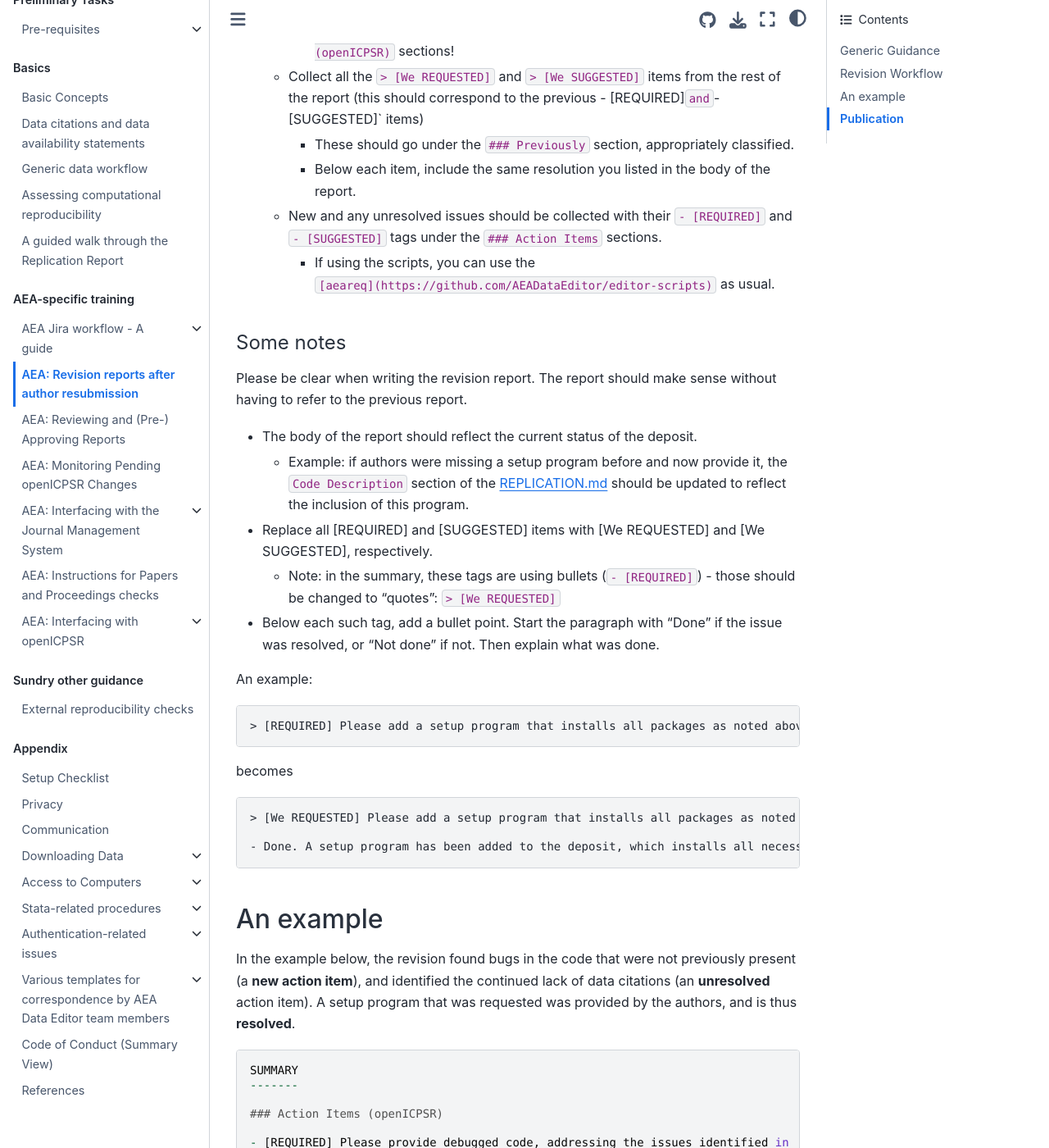
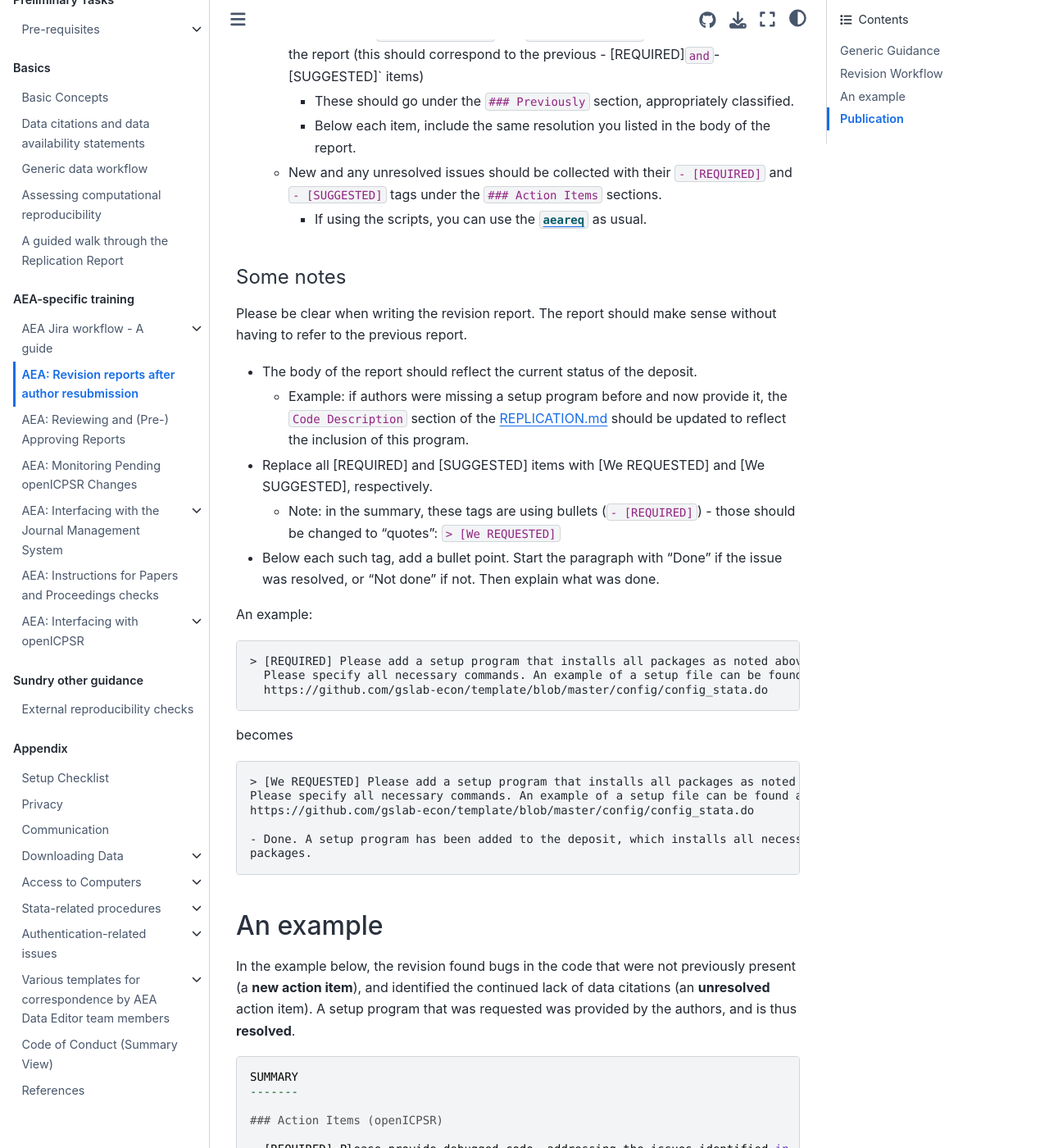
Before and after one commit to labordynamicsinstitute/ldilab-manual, a Jupyter Book: the page built from 12-jira-revision-guidance.md, in a window 1280 px wide and 1400 px high, scrolled down 7792 px. Shown: the whole window at 82% size. Built offline with Jupyter Book 1.0.4 settings and Sphinx 7.4.7 and the Sphinx Book theme 1.1.4, drawn with Linux system fonts in a browser that asks for light colours; some of the changed lines change nothing that is shown; some of the changed text lies outside the part shown.

Commit message:
Minor formatting

```diff
--- a/12-jira-revision-guidance.md
+++ b/12-jira-revision-guidance.md
@@ -206,7 +206,7 @@
 
 - [ ] Ensure all `[REQUIRED]` and `[SUGGESTED]` items from the original report have been changed to `[We REQUESTED]` and `[We SUGGESTED]` in the body of the report.
     - The resolution (or lack thereof) should be included as a bullet point directly below the request.
-    - If using the scripts, you can use the `[aearevision](https://github.com/AEADataEditor/editor-scripts)` to change all the tags
+    - If using the scripts, you can use the [`aearevision`](https://github.com/AEADataEditor/editor-scripts) to change all the tags
     - If the resolution is incomplete (`Not done`  or `Partially done`), then repeat the usual `> [REQUIRED]` tag, as this will become an action item.
 
 - [ ] Ensure any new issues found are tagged with the appropriate `> [REQUIRED]` and `> [SUGGESTED]` tags.
@@ -231,7 +231,7 @@
       - These should go under the `### Previously` section, appropriately classified.
       - Below each item, include the same resolution you listed in the body of the report.
     - New and any unresolved issues should be collected with their `- [REQUIRED]` and `- [SUGGESTED]` tags under the `### Action Items` sections.
-      - If using the scripts, you can use the `[aeareq](https://github.com/AEADataEditor/editor-scripts)` as usual.
+      - If using the scripts, you can use the [`aeareq`](https://github.com/AEADataEditor/editor-scripts) as usual.
 
 
 #### Some notes
@@ -246,13 +246,18 @@
 
 An example:
 
-    > [REQUIRED] Please add a setup program that installs all packages as noted above. Please specify all necessary commands. An example of a setup file can be found at [https://github.com/gslab-econ/template/blob/master/config/config_stata.do](https://github.com/gslab-econ/template/blob/master/config/config_stata.do)
+    > [REQUIRED] Please add a setup program that installs all packages as noted above.
+      Please specify all necessary commands. An example of a setup file can be found at
+      https://github.com/gslab-econ/template/blob/master/config/config_stata.do
 
 becomes
 
-    > [We REQUESTED] Please add a setup program that installs all packages as noted above. Please specify all necessary commands. An example of a setup file can be found at [https://github.com/gslab-econ/template/blob/master/config/config_stata.do](https://github.com/gslab-econ/template/blob/master/config/config_stata.do)
+    > [We REQUESTED] Please add a setup program that installs all packages as noted above.
+    Please specify all necessary commands. An example of a setup file can be found at
+    https://github.com/gslab-econ/template/blob/master/config/config_stata.do
 
-    - Done. A setup program has been added to the deposit, which installs all necessary packages.
+    - Done. A setup program has been added to the deposit, which installs all necessary
+    packages.
 
 
 ## An example
```
